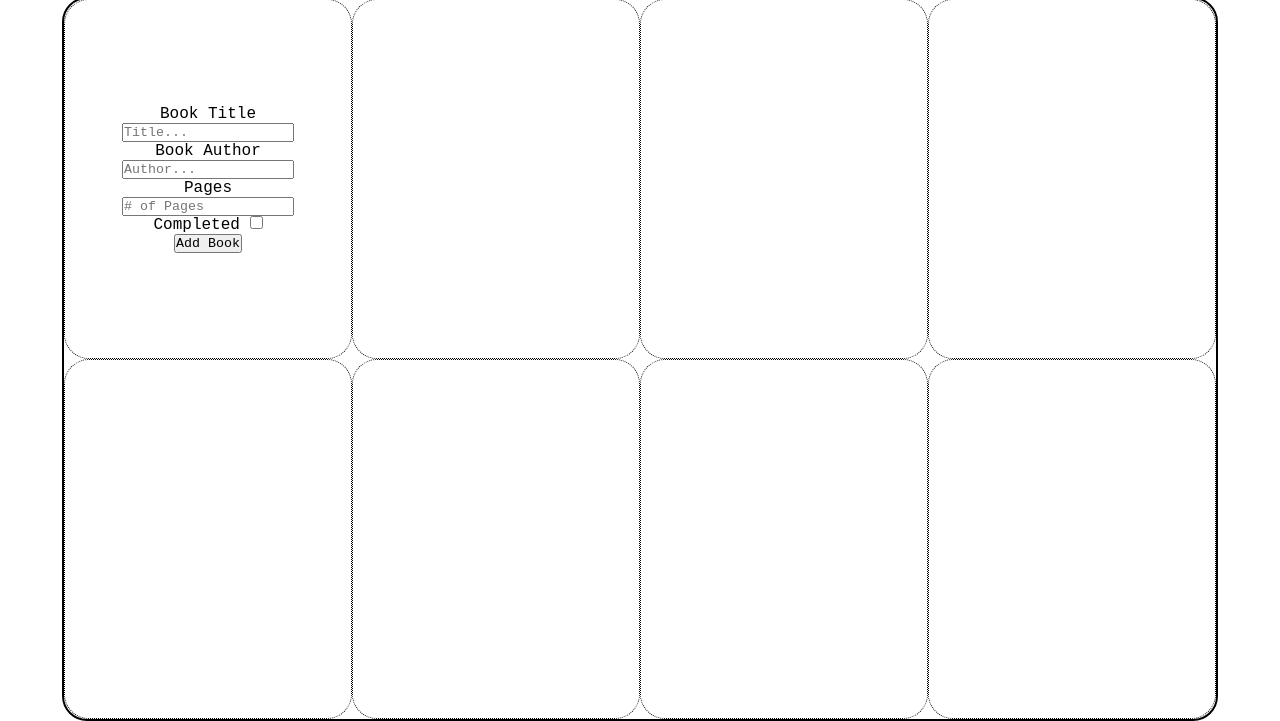
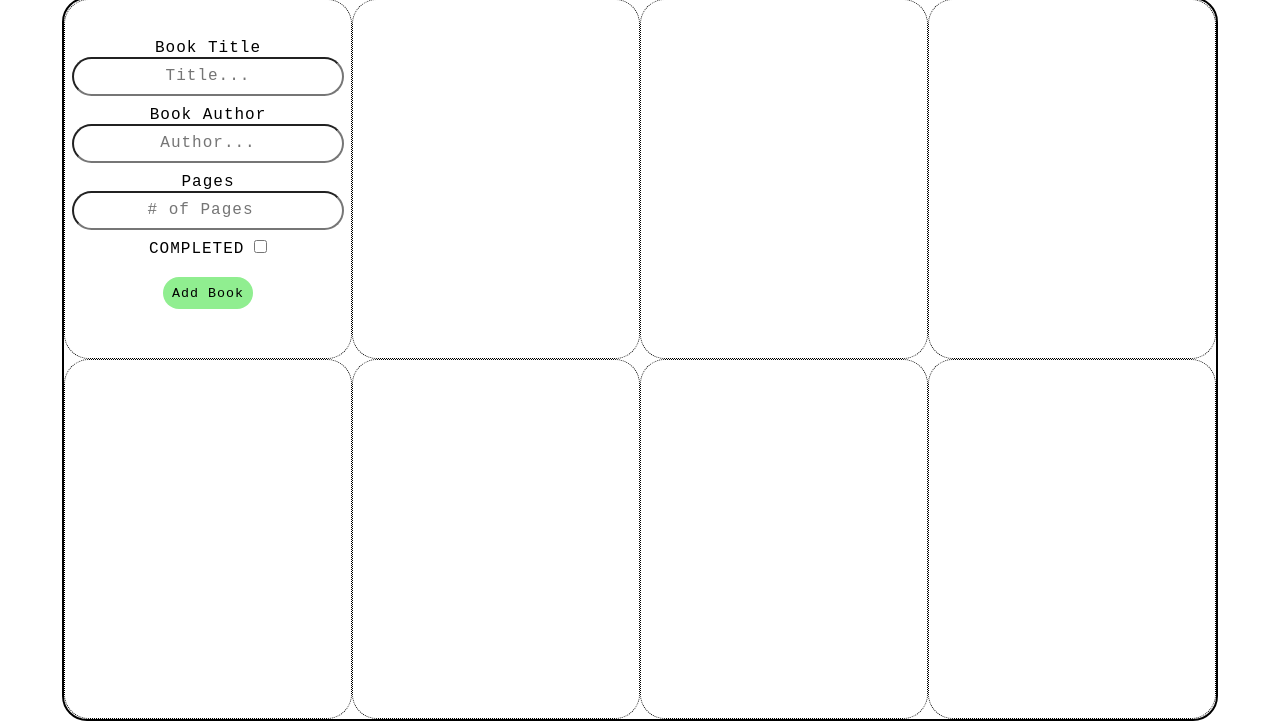
Before and after one commit to JasonCqq/Library, a plain HTML site: page index.html in a window 1280 px wide. Both pictures are taken after a click on the button "NEW BOOK". Shown: the part 81-802 px from the top of the page. Drawn offline with Linux system fonts and the light colour scheme.

Commit message:
Add add book function

```diff
--- a/index.html
+++ b/index.html
@@ -57,7 +57,7 @@
                 placeholder="# of Pages"
               /><br />
 
-              <label for="bookCompletion">Completed</label>
+              <label for="bookCompletion">COMPLETED</label>
               <input
                 type="checkbox"
                 id="bookCompletion"
--- a/style.css
+++ b/style.css
@@ -58,6 +58,32 @@ body {
   text-align: center;
 }
 
+#newBookForm > * {
+  letter-spacing: 1px;
+  margin-bottom: 10px;
+}
+
+#bookTitle,
+#bookAuthor,
+#bookPages {
+  text-align: center;
+  font-size: 1rem;
+  border-radius: 25px;
+  padding: 3% 10%;
+}
+
+#bookCompletion {
+  padding-top: 3%;
+}
+
+#addBook {
+  border: none;
+  border-radius: 25px;
+  background-color: lightgreen;
+  padding: 3%;
+  margin-top: 5%;
+}
+
 #newBook {
   border: none;
   border-radius: 25px;
```
